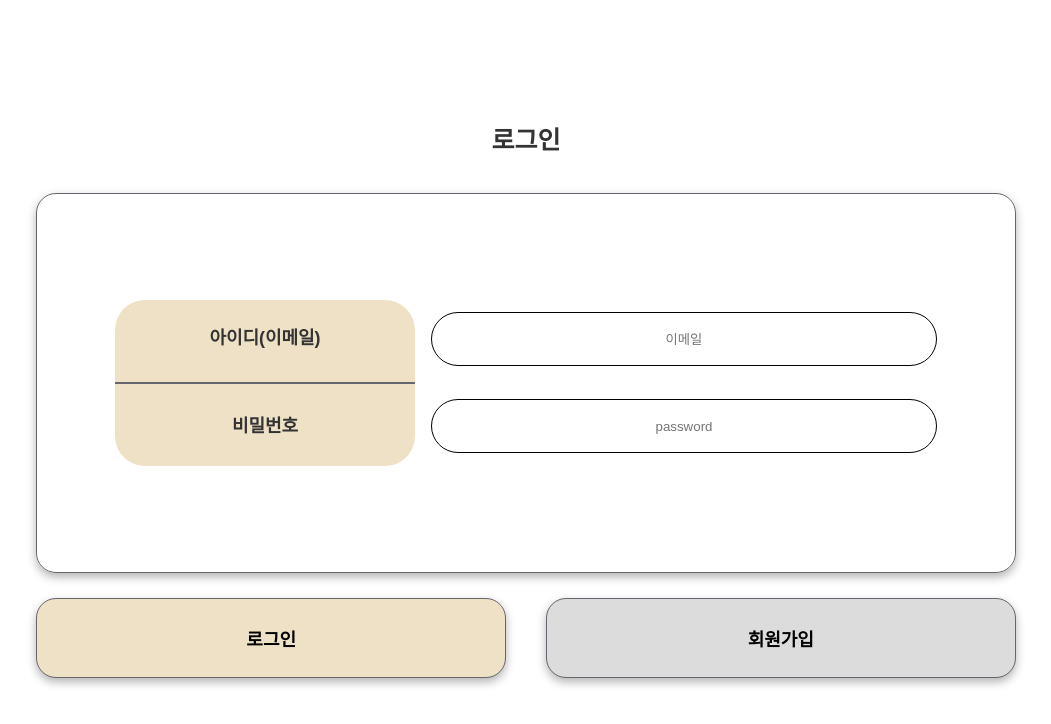
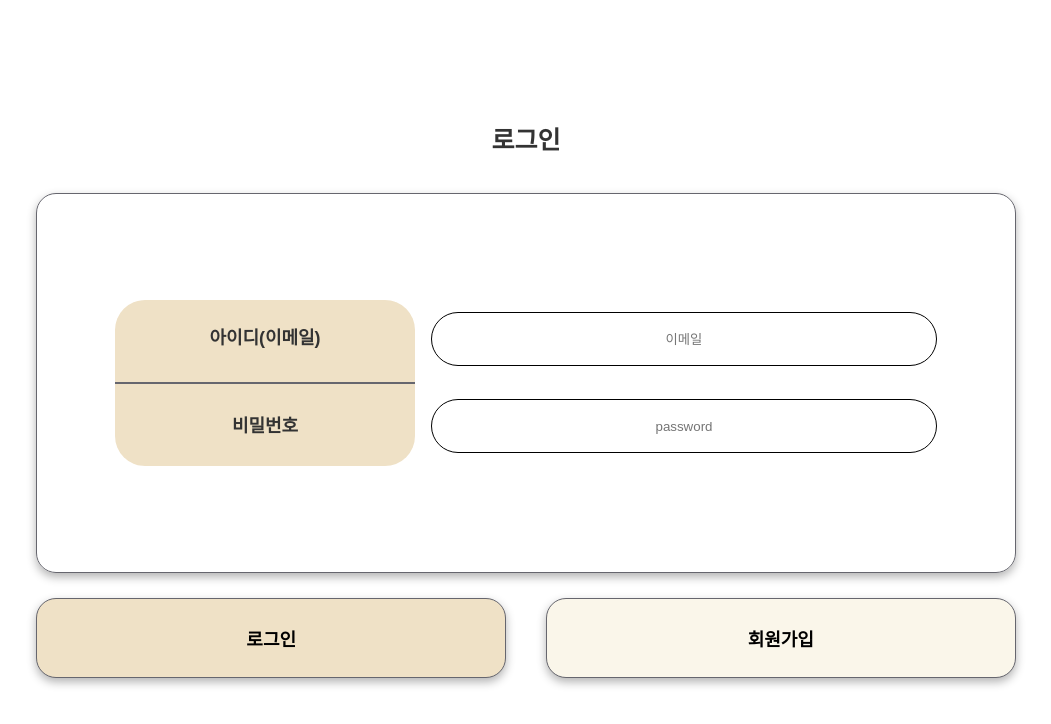
Before and after one commit to jiyxxn/react-chillpedia, a React (Vite) app: page /login in a window 1280 px wide. Shown: the top 724 px of the page, without its empty margins (114-1165 px from the left). Built offline with nearby package versions, Linux system fonts and the light colour scheme; no server answers; a web font is replaced by a local one.

Commit message:
🎨 Styling : Login 과 SignUp 버튼 수정

```diff
--- a/src/pages/Login.jsx
+++ b/src/pages/Login.jsx
@@ -151,7 +151,7 @@ const SignUpButton = styled.button`
   cursor: pointer;
   border: 1px solid #66666e;
   border-radius: 20px;
-  background-color: #dcdcdc;
+  background-color: #faf6ea;
   box-shadow: 0px 4px 10px rgba(0, 0, 0, 0.3);
 `;
 export default Login;
```
